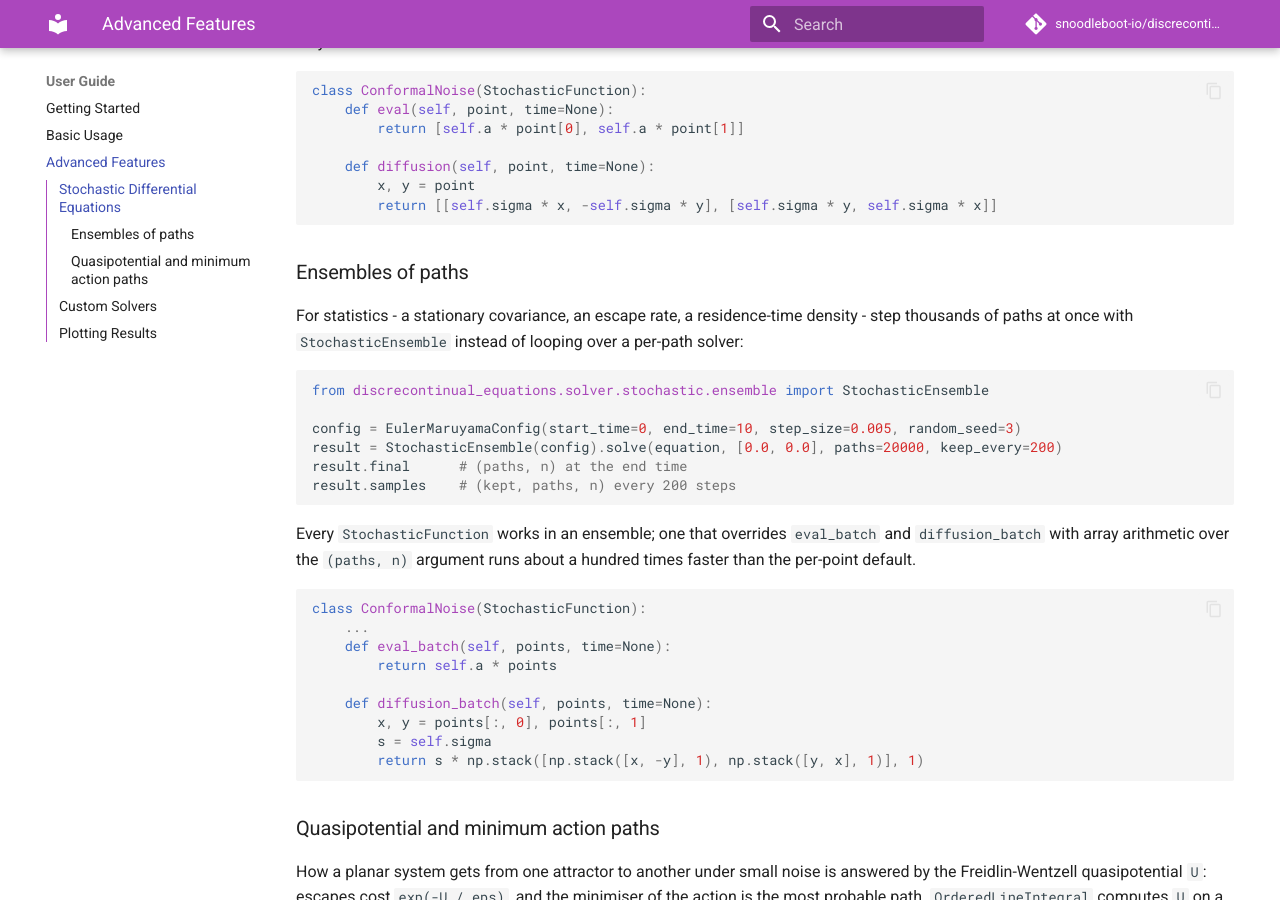
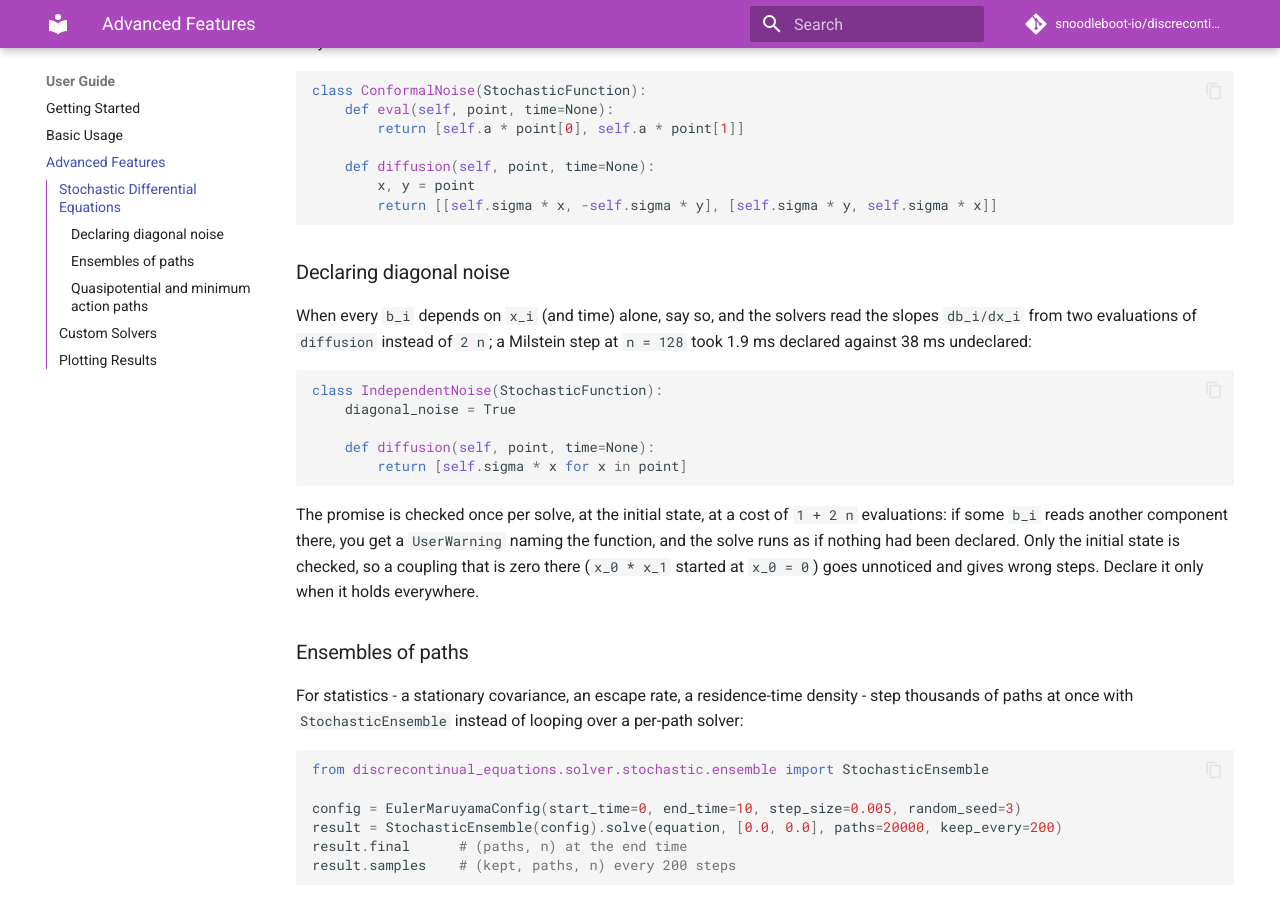
Before and after one commit to snoodleboot-io/discrecontinual_equations, an MkDocs documentation site: the page built from docs/user-guide/advanced-features.md, in a window 1280 px wide and 900 px high, scrolled down 541 px. Built offline with MkDocs 1.6.1 and Material for MkDocs 9.7.7, drawn with Linux system fonts in a browser that asks for light colours; comment, search, counter and statistics services are not loaded.

Commit message:
Document diagonal_noise: what it promises, the speed-up, the once-per-solve check and its limit (DEQ-48)

````diff
--- a/docs/user-guide/advanced-features.md
+++ b/docs/user-guide/advanced-features.md
@@ -30,6 +30,27 @@ class ConformalNoise(StochasticFunction):
         x, y = point
         return [[self.sigma * x, -self.sigma * y], [self.sigma * y, self.sigma * x]]
 ```
+
+### Declaring diagonal noise
+
+When every `b_i` depends on `x_i` (and time) alone, say so, and the solvers read the
+slopes `db_i/dx_i` from two evaluations of `diffusion` instead of `2 n`; a Milstein
+step at `n = 128` took 1.9 ms declared against 38 ms undeclared:
+
+```python
+class IndependentNoise(StochasticFunction):
+    diagonal_noise = True
+
+    def diffusion(self, point, time=None):
+        return [self.sigma * x for x in point]
+```
+
+The promise is checked once per solve, at the initial state, at a cost of
+`1 + 2 n` evaluations: if some `b_i` reads another component there, you get a
+`UserWarning` naming the function, and the solve runs as if nothing had been
+declared. Only the initial state is checked, so a coupling that is zero there
+(`x_0 * x_1` started at `x_0 = 0`) goes unnoticed and gives wrong steps. Declare it
+only when it holds everywhere.
 
 ### Ensembles of paths
 
````
Also changed, not shown: discrecontinual_equations/solver/stochastic/STOCHASTIC.md (+12 -0 lines), discrecontinual_equations/solver/stochastic/milstein/MILSTEIN.md (+36 -0 lines).
